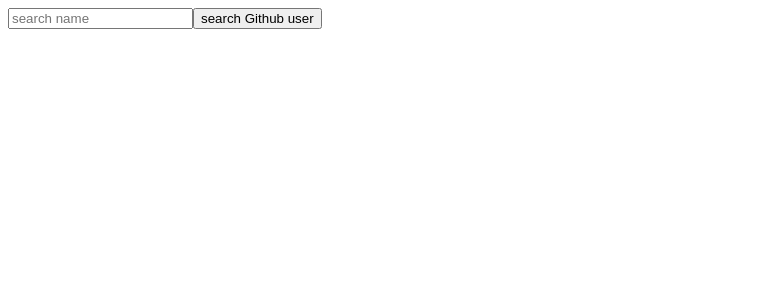
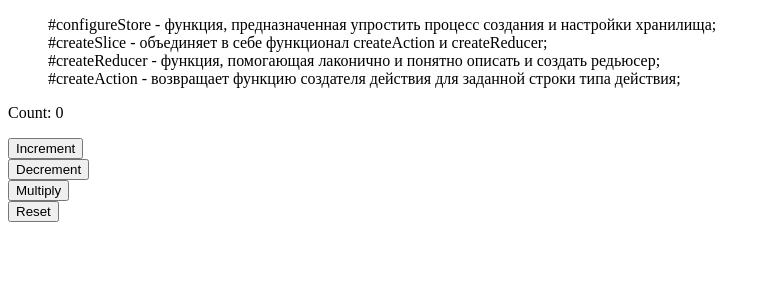
Before and after one commit to alexeyGilyazov/React__TOP, a React (Create React App) app: page / in a window 1280 px wide. Shown: the top 300 px of the page, without its empty margins (0-770 px from the left). Built offline with nearby package versions, Linux system fonts and the light colour scheme.

Commit message:
added toolkit

```diff
--- a/package.json
+++ b/package.json
@@ -3,14 +3,18 @@
   "version": "0.1.0",
   "private": true,
   "dependencies": {
+    "@reduxjs/toolkit": "^1.9.6",
     "@testing-library/jest-dom": "^5.17.0",
     "@testing-library/react": "^13.4.0",
     "@testing-library/user-event": "^13.5.0",
     "axios": "^1.5.0",
+    "bootstrap-4-react": "^0.0.59",
     "react": "^18.2.0",
     "react-dom": "^18.2.0",
+    "react-redux": "^8.1.2",
     "react-router-dom": "^6.16.0",
     "react-scripts": "5.0.1",
+    "redux": "^4.2.1",
     "web-vitals": "^2.1.4"
   },
   "scripts": {
--- /dev/null
+++ b/src/27.09/Redux.jsx
@@ -0,0 +1,33 @@
+import React from 'react'
+import { increment, decrement, multiply, reset } from '../store/store'
+import { useDispatch, useSelector } from 'react-redux';
+
+const reduxToolkit = [
+    { title: '#configureStore', desc: 'функция, предназначенная упростить процесс создания и настройки хранилища;' },
+    { title: '#createSlice', desc: 'объединяет в себе функционал createAction и createReducer;' },
+    { title: '#createReducer', desc: 'функция, помогающая лаконично и понятно описать и создать редьюсер;' },
+    { title: '#createAction', desc: 'возвращает функцию создателя действия для заданной строки типа действия;' },
+]
+
+function Redux() {
+
+    // function for send actions to store
+    const dispatch = useDispatch()
+    // function for get state from store
+    const counterValue = useSelector(state => state.counter.value)
+
+    return (
+        <>
+            <ul>
+                {reduxToolkit.map(item => <li key={item.title}> {item.title} - {item.desc}</li>)}
+            </ul>
+            <p>Count: {counterValue}</p>
+            <button onClick={() => dispatch(increment())}>Increment</button>
+            <button onClick={() => dispatch(decrement())}>Decrement</button>
+            <button onClick={() => dispatch(multiply())}>Multiply</button>
+            <button onClick={() => dispatch(reset())}>Reset</button>
+        </>
+    )
+}
+
+export default Redux
--- a/src/App.jsx
+++ b/src/App.jsx
@@ -1,27 +1,14 @@
-import React, { useState } from "react";
-import FormAndAPI from "./20.09/FormAndAPI";
-import UserInfo from "./20.09/UserInfo";
-import UserList from "./20.09/UserList";
+import React from "react";
+import Redux from "./27.09/Redux";
 
-export default function App() {
 
-  const [usersArray, setUsersArray] = useState([])
-  const [userNotFound, setUserNotFound] = useState(false)
-  const updateUser = user => {
-    if (user.login) {
-      setUsersArray([...usersArray, user])
-      setUserNotFound(false)
-    }
-    else {
-      setUsersArray([...usersArray])
-      setUserNotFound(true)
-    }
-  }
+function App() {
 
   return (
     <>
-      <FormAndAPI onSubmit={updateUser} />
-      {userNotFound ? <h2>User not found</h2> : <UserList users={usersArray} />}
+      <Redux />
     </>
   );
 }
+
+export default App
--- a/src/index.js
+++ b/src/index.js
@@ -2,10 +2,16 @@ import React from 'react';
 import ReactDOM from 'react-dom/client';
 import '../src/style/index.css';
 import App from './App';
+import { Provider } from 'react-redux';
+import { store } from './store/store';
 
 const root = ReactDOM.createRoot(document.getElementById('root'));
 root.render(
+
   <React.StrictMode>
-    <App />
+    <Provider store={store}>
+      <App />
+    </Provider>
   </React.StrictMode>
+
 );
--- /dev/null
+++ b/src/store/store.js
@@ -0,0 +1,36 @@
+//В этом файле мы создаем срез состояния и Redux-хранилище
+import { createSlice, configureStore } from "@reduxjs/toolkit";
+
+//создаем "срез"(состав хранилища) состояния
+//указываем название объекта, за которым будем следить, определяем его начальное состояние.
+//при получении действий(в нашем случае, increment и decrement) выполняем методы по изменению состояния нашего объекта
+const counterSlice = createSlice({
+    //название объекта
+    name: "counter",
+    //его начальное состояние
+    initialState: {
+        value: 0
+    },
+    //фукция/-и, которая получает действие и в соответствии с ним изменяет состояние объекта
+    reducers: {
+        //increment - название действия, которое будет обрабатываться
+        increment: (state) => { state.value += 1 },
+        //decrement - название действия, которое будет обрабатываться
+        decrement: (state) => { state.value -= 1 },
+        reset: (state) => { state.value = 0 },
+        multiply: (state) => { state.value *= 2 }
+    }
+});
+
+//создаем хранилище на основе среза
+export const store = configureStore({
+    //в хранилище указываем конкретный объект, за состоянием которого будем следить
+    reducer: {
+        //свойство reducer определяет обработчики действий данного объекта
+        counter: counterSlice.reducer
+    }
+});
+
+//экспорт действий из среза
+//действия группируются в срезе в свойстве actions
+export const { increment, decrement, reset, multiply } = counterSlice.actions;
```
Also changed, not shown: 1 other file (tests, documents, lock files or other folders).
